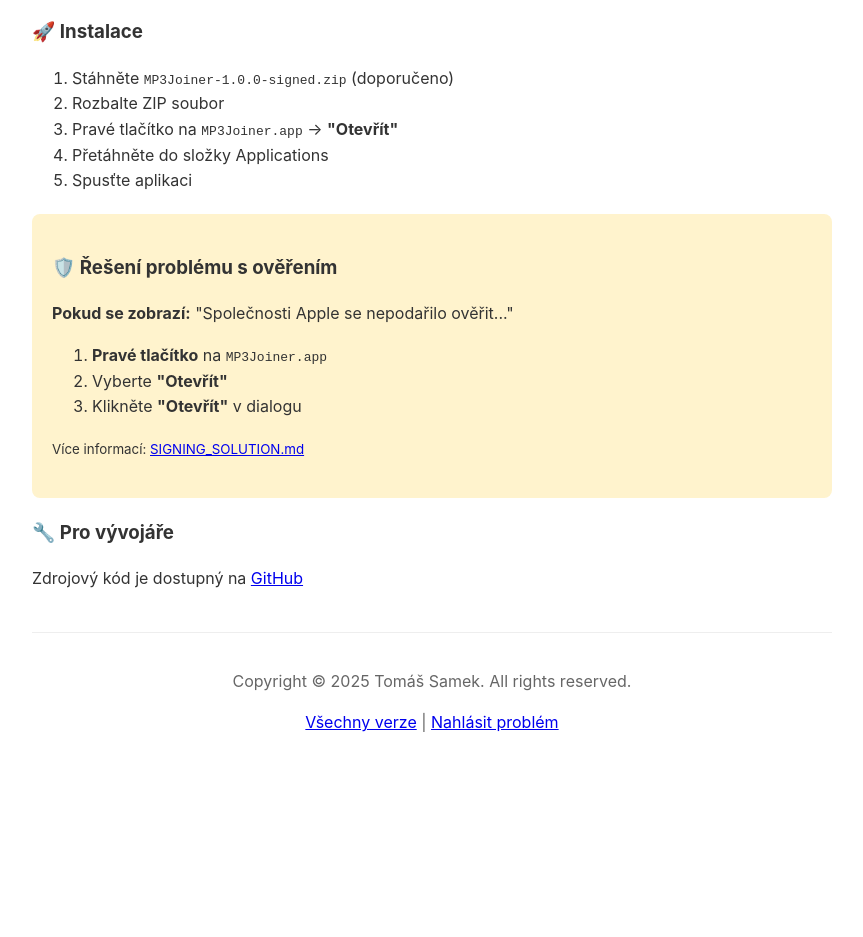
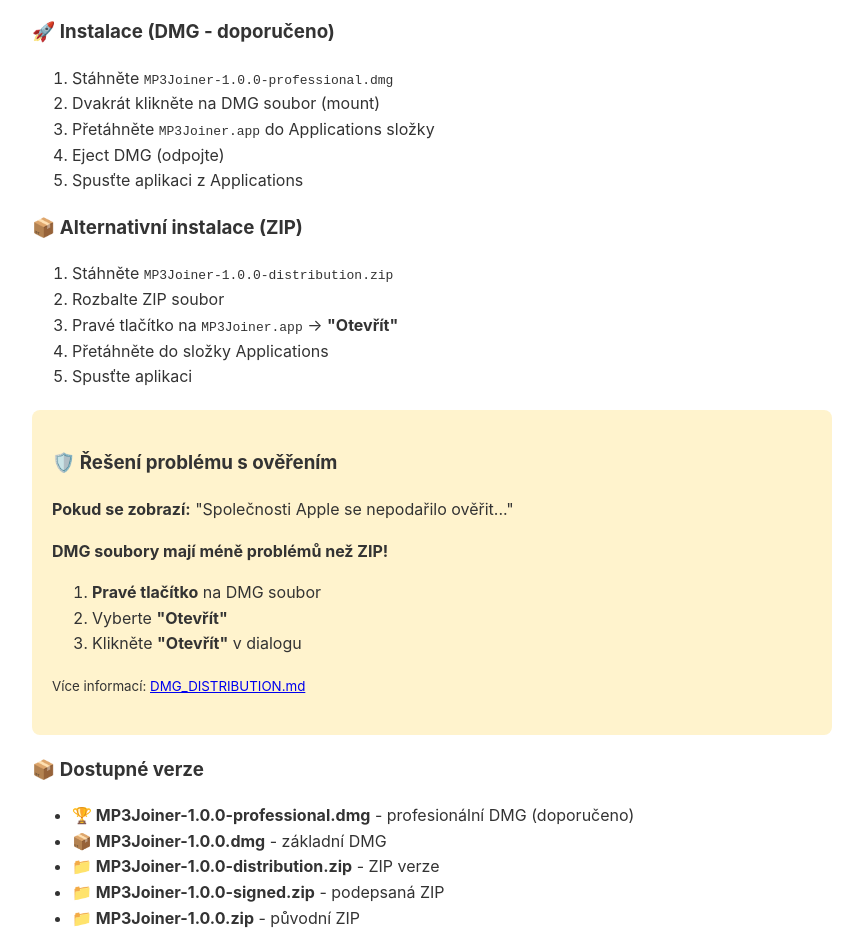
Before and after one commit to shaman12345677/MP3Joiner, a plain HTML site: page docs/index.html in a window 1280 px wide. Shown: the part 1055-1992 px from the top of the page, without its empty margins (208-1071 px from the left). Before the commit the page ends 1827 px from the top, so only its background shows below. Drawn offline with Linux system fonts and the light colour scheme.

Commit message:
Update GitHub Pages with DMG distribution and latest information

```diff
--- a/docs/index.html
+++ b/docs/index.html
@@ -78,11 +78,14 @@
     </div>
 
     <div style="text-align: center;">
-        <a href="https://github.com/shaman12345677/MP3Joiner/releases/latest/download/MP3Joiner-1.0.0-signed.zip" class="download-btn">
-            📥 Stáhnout MP3Joiner v1.0.0 (doporučeno)
+        <a href="https://github.com/shaman12345677/MP3Joiner/releases/latest/download/MP3Joiner-1.0.0-professional.dmg" class="download-btn">
+            📥 Stáhnout MP3Joiner v1.0.0 (DMG - doporučeno)
         </a>
-        <p><small>Velikost: 1.2 MB | macOS 14.0+ | Podepsaná verze</small></p>
-        <p><small><a href="https://github.com/shaman12345677/MP3Joiner/releases/latest/download/MP3Joiner-1.0.0.zip">Alternativní verze</a></small></p>
+        <p><small>Velikost: 1.5 MB | macOS 14.0+ | Profesionální DMG</small></p>
+        <p><small>
+            <a href="https://github.com/shaman12345677/MP3Joiner/releases/latest/download/MP3Joiner-1.0.0.dmg">Základní DMG</a> |
+            <a href="https://github.com/shaman12345677/MP3Joiner/releases/latest/download/MP3Joiner-1.0.0-distribution.zip">ZIP verze</a>
+        </small></p>
     </div>
 
     <div class="features">
@@ -112,9 +115,18 @@
         </ul>
     </div>
 
-    <h3>🚀 Instalace</h3>
+    <h3>🚀 Instalace (DMG - doporučeno)</h3>
     <ol>
-        <li>Stáhněte <code>MP3Joiner-1.0.0-signed.zip</code> (doporučeno)</li>
+        <li>Stáhněte <code>MP3Joiner-1.0.0-professional.dmg</code></li>
+        <li>Dvakrát klikněte na DMG soubor (mount)</li>
+        <li>Přetáhněte <code>MP3Joiner.app</code> do Applications složky</li>
+        <li>Eject DMG (odpojte)</li>
+        <li>Spusťte aplikaci z Applications</li>
+    </ol>
+
+    <h3>📦 Alternativní instalace (ZIP)</h3>
+    <ol>
+        <li>Stáhněte <code>MP3Joiner-1.0.0-distribution.zip</code></li>
         <li>Rozbalte ZIP soubor</li>
         <li>Pravé tlačítko na <code>MP3Joiner.app</code> → <strong>"Otevřít"</strong></li>
         <li>Přetáhněte do složky Applications</li>
@@ -124,13 +136,23 @@
     <div class="requirements" style="background: #fff3cd; border-left-color: #ffc107;">
         <h3>🛡️ Řešení problému s ověřením</h3>
         <p><strong>Pokud se zobrazí:</strong> "Společnosti Apple se nepodařilo ověřit..."</p>
+        <p><strong>DMG soubory mají méně problémů než ZIP!</strong></p>
         <ol>
-            <li><strong>Pravé tlačítko</strong> na <code>MP3Joiner.app</code></li>
+            <li><strong>Pravé tlačítko</strong> na DMG soubor</li>
             <li>Vyberte <strong>"Otevřít"</strong></li>
             <li>Klikněte <strong>"Otevřít"</strong> v dialogu</li>
         </ol>
-        <p><small>Více informací: <a href="https://github.com/shaman12345677/MP3Joiner/blob/main/SIGNING_SOLUTION.md">SIGNING_SOLUTION.md</a></small></p>
+        <p><small>Více informací: <a href="https://github.com/shaman12345677/MP3Joiner/blob/main/DMG_DISTRIBUTION.md">DMG_DISTRIBUTION.md</a></small></p>
     </div>
+
+    <h3>📦 Dostupné verze</h3>
+    <ul>
+        <li><strong>🏆 MP3Joiner-1.0.0-professional.dmg</strong> - profesionální DMG (doporučeno)</li>
+        <li><strong>📦 MP3Joiner-1.0.0.dmg</strong> - základní DMG</li>
+        <li><strong>📁 MP3Joiner-1.0.0-distribution.zip</strong> - ZIP verze</li>
+        <li><strong>📁 MP3Joiner-1.0.0-signed.zip</strong> - podepsaná ZIP</li>
+        <li><strong>📁 MP3Joiner-1.0.0.zip</strong> - původní ZIP</li>
+    </ul>
 
     <h3>🔧 Pro vývojáře</h3>
     <p>Zdrojový kód je dostupný na <a href="https://github.com/shaman12345677/MP3Joiner">GitHub</a></p>
```
